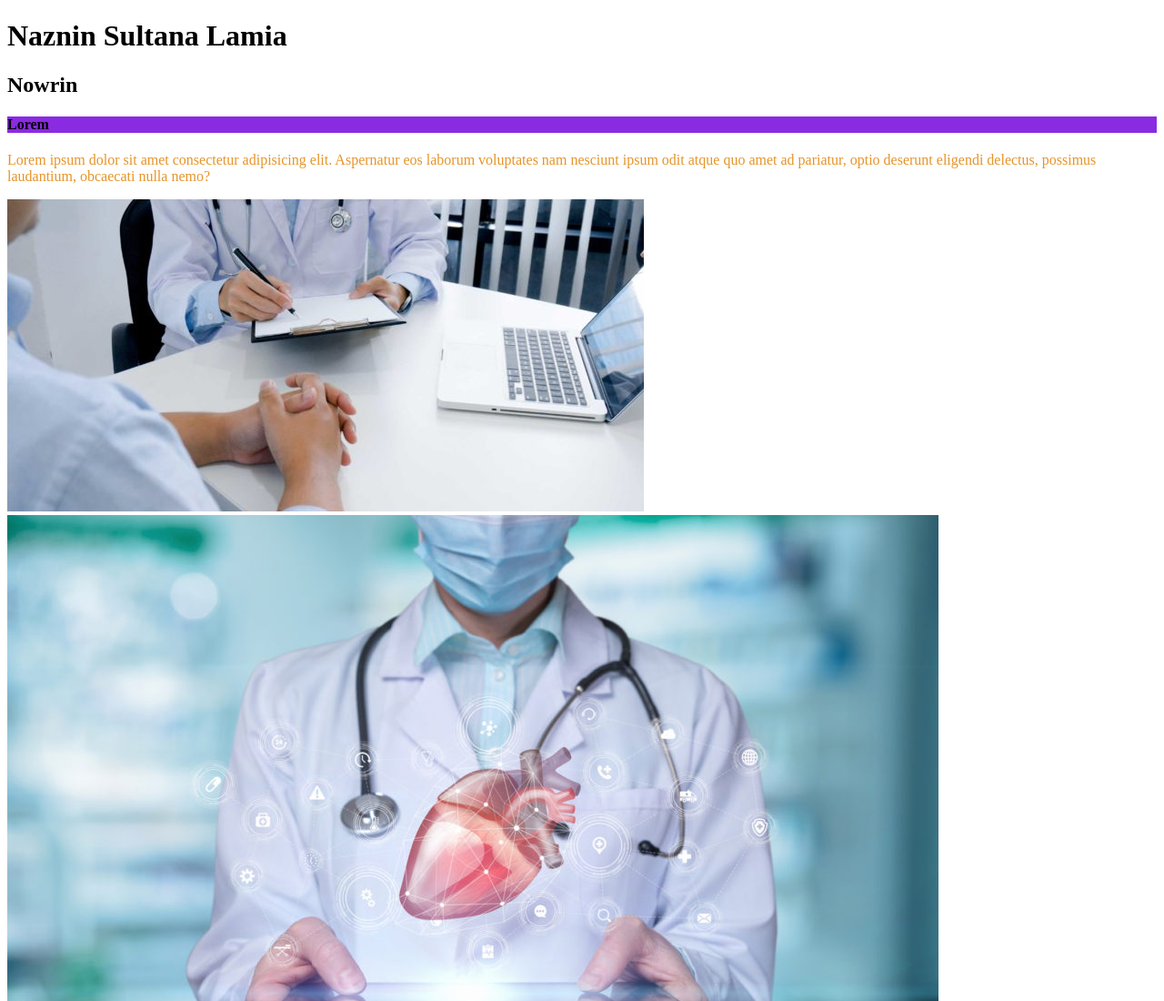
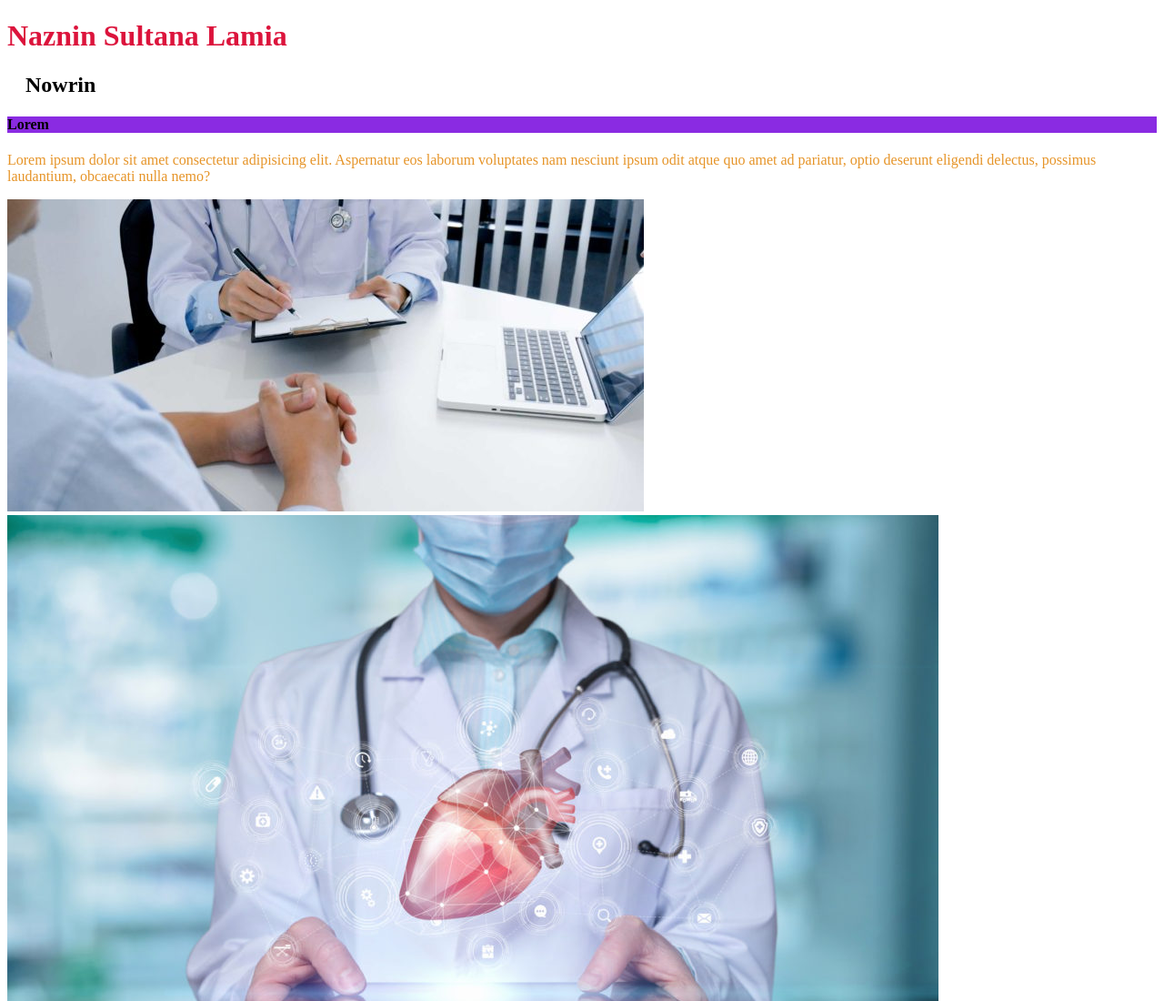
Before and after one commit to Nazninlami/my-second-repo, a plain HTML site: page index.html in a window 1280 px wide. Shown: the top 1100 px of the page at 91% size. Drawn offline with Linux system fonts and the light colour scheme.

Commit message:
added style

```diff
--- a/style.css
+++ b/style.css
@@ -4,3 +4,11 @@ p{
 h4{
     background-color: blueviolet;
 }
+h2{
+    border-color: blue;
+    padding: 20px;
+    display:inline;
+}
+h1{
+    color: crimson;
+}
```
